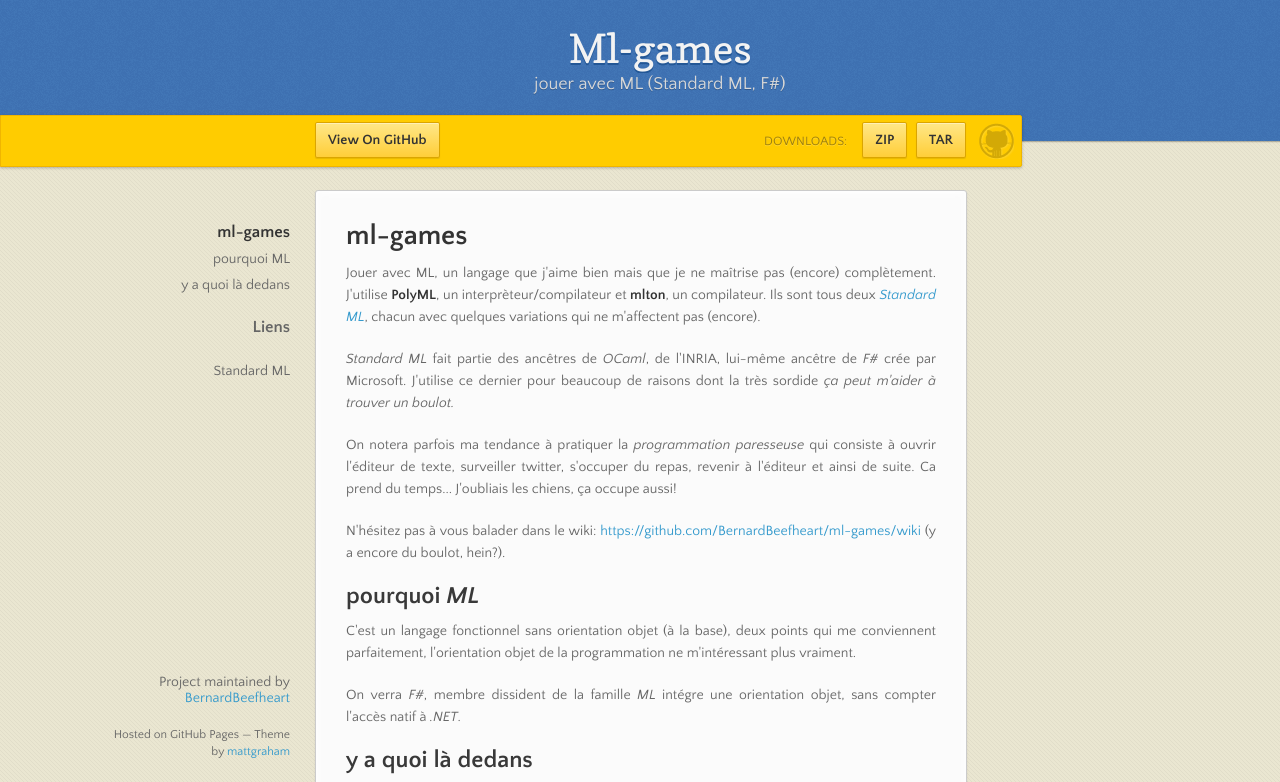
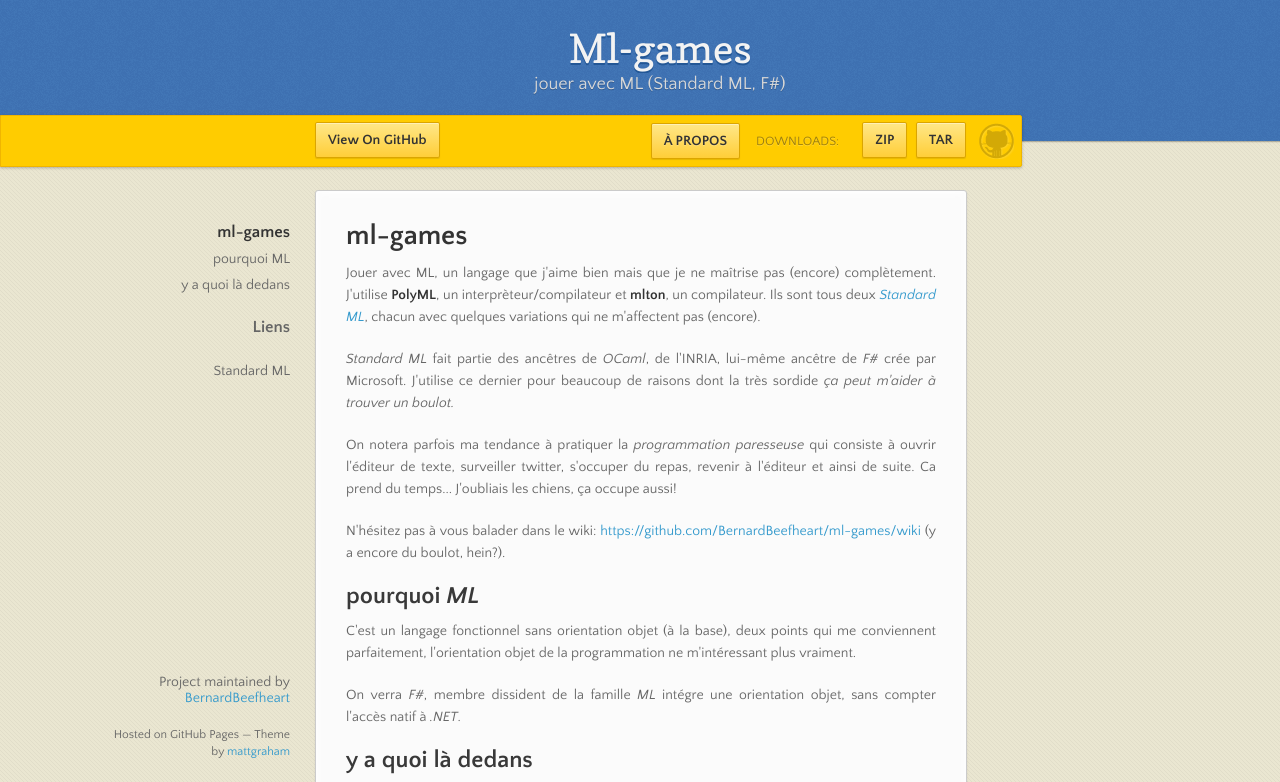
Before and after one commit to BernardBeefheart/poem, a plain HTML site: page index.html in a window 1280 px wide. Shown: the top 782 px of the page. Drawn offline with nearby package versions, Linux system fonts and the light colour scheme.

Commit message:
ajout d'un bouton 'à propos'

```diff
--- a/index.html
+++ b/index.html
@@ -26,7 +26,8 @@
 
         <a href="https://github.com/BernardBeefheart/ml-games" class="button fork"><strong>View On GitHub</strong></a>
         <div class="downloads">
-          <span>Downloads:</span>
+		  <span><a href="about.html" class="button">à propos </a></span>
+          <span> Downloads:</span>
           <ul>
             <li><a href="https://github.com/BernardBeefheart/ml-games/zipball/master" class="button">ZIP</a></li>
             <li><a href="https://github.com/BernardBeefheart/ml-games/tarball/master" class="button">TAR</a></li>
--- a/stylesheets/styles.css
+++ b/stylesheets/styles.css
@@ -767,6 +767,7 @@
   color: #9d7f0d;
   text-transform: uppercase;
   text-shadow: rgba(255, 255, 255, 0.2) 0 1px 0;
+  padding: 0 8px 0 8px;
 }
 #banner ul {
   list-style: none;
```
